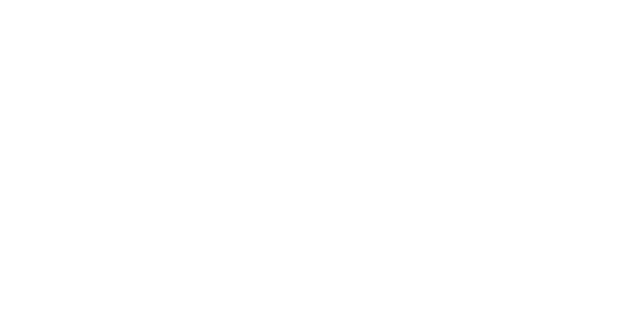
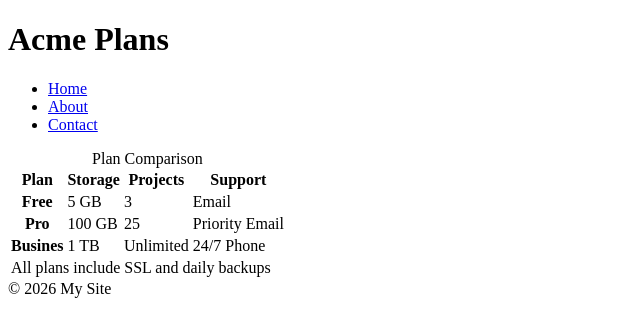
Before and after one commit to bothomaje/pricing-comparison-table, a plain HTML site: page index.html in a window 1280 px wide. Shown: the whole page, without its empty margins (0-640 px from the left). Drawn offline with Linux system fonts and the light colour scheme.

Commit message:
add price comparison table and page layout

```diff
--- a/index.html
+++ b/index.html
@@ -1,11 +1,61 @@
-<!DOCTYPE html>
+<!doctype html>
 <html lang="en">
-<head>
-    <meta charset="UTF-8">
-    <meta name="viewport" content="width=device-width, initial-scale=1.0">
+  <head>
+    <meta charset="UTF-8" />
+    <meta name="viewport" content="width=device-width, initial-scale=1.0" />
     <title>Pricing Comparison Table</title>
-</head>
-<body>
+  </head>
+  <body>
+    <header>
+      <h1>Acme Plans</h1>
+      <nav>
+        <ul>
+          <li><a href="#">Home</a></li>
+          <li><a href="#">About</a></li>
+          <li><a href="#">Contact</a></li>
+        </ul>
+      </nav>
+    </header>
 
-</body>
+    <main>
+      <table>
+        <caption>
+          Plan Comparison
+        </caption>
+        <thead>
+          <tr>
+            <th scope="col">Plan</th>
+            <th scope="col">Storage</th>
+            <th scope="col">Projects</th>
+            <th scope="col">Support</th>
+          </tr>
+        </thead>
+        <tbody>
+          <tr>
+            <th scope="row">Free</th>
+            <td>5 GB</td>
+            <td>3</td>
+            <td>Email</td>
+          </tr>
+          <tr>
+            <th scope="row">Pro</th>
+            <td>100 GB</td>
+            <td>25</td>
+            <td>Priority Email</td>
+          </tr>
+          <tr>
+            <th scope="row">Busines</th>
+            <td>1 TB</td>
+            <td>Unlimited</td>
+            <td>24/7 Phone</td>
+          </tr>
+          <tr>
+            <td colspan="4">All plans include SSL and daily backups</td>
+          </tr>
+        </tbody>
+      </table>
+    </main>
+
+    <footer>&copy; 2026 My Site</footer>
+  </body>
 </html>
```
